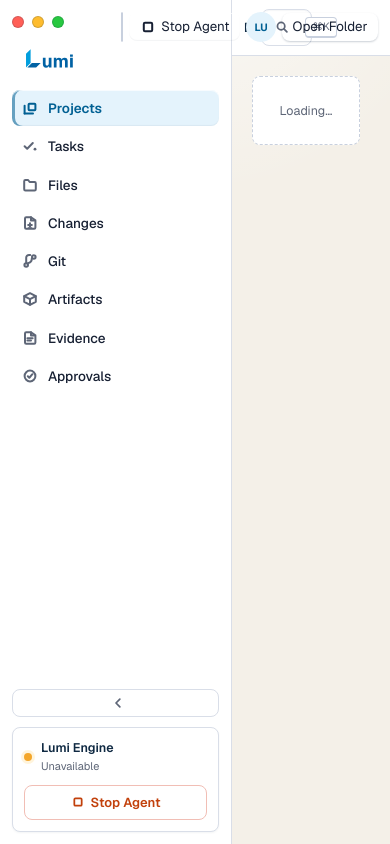
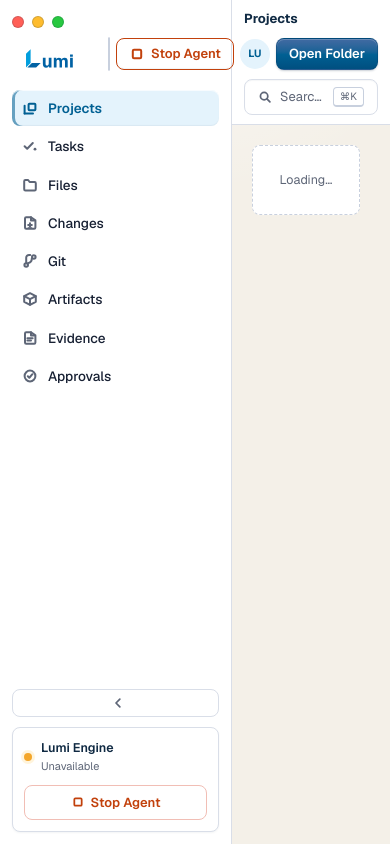
Before and after one commit to RunLumi/lumi-agents, a React app in the folder apps/desktop/ui/: page / in a window 390 px wide. Built offline with nearby package versions, Linux system fonts and the light colour scheme.

Commit message:
fix(desktop): harden shadcn integration

```diff
--- a/apps/desktop/ui/src/App.tsx
+++ b/apps/desktop/ui/src/App.tsx
@@ -1,8 +1,7 @@
-import { useCallback, useEffect, useState } from "react";
+import { useCallback, useEffect, useRef, useState } from "react";
 import { open as openFolderDialog } from "@tauri-apps/plugin-dialog";
 import { openPath } from "@tauri-apps/plugin-opener";
 import { Sidebar, Topbar } from "./components/chrome";
-import type { NavKey } from "./components/chrome";
 import { ProjectsHome } from "./views/ProjectsHome";
 import { ProjectDetail } from "./views/ProjectDetail";
 import type { FileRequest } from "./views/FilesTab";
@@ -13,6 +12,7 @@
 import { t, detect } from "./lib/i18n";
 import { setLang } from "./lib/i18n";
 import type { Lang } from "./lib/i18n";
+import { activeNavFor, type NavKey } from "./lib/navigation";
 import {
   emergencyStop, getOperationsSnapshot, projectListRecent, projectOpenFolder,
   projectOverview, gitStatus, taskList, changeSets, artifactsList,
@@ -50,6 +50,7 @@
   const [detailTab, setDetailTab] = useState("home");
   const [fileRequest, setFileRequest] = useState<FileRequest | null>(null);
   const [paletteOpen, setPaletteOpen] = useState(false);
+  const searchTriggerRef = useRef<HTMLButtonElement>(null);
   const [sidebarCollapsed, setSidebarCollapsed] = useState(() => {
     try { return localStorage.getItem("lumi-sidebar-collapsed") === "1"; } catch { return false; }
   });
@@ -134,6 +135,11 @@
     setLangState(next);
   }, []);
 
+  const setPaletteVisibility = useCallback((open: boolean) => {
+    setPaletteOpen(open);
+    if (!open) window.requestAnimationFrame(() => searchTriggerRef.current?.focus());
+  }, []);
+
   const stopAll = useCallback(() => {
     emergencyStop().then(() => {
       toast(t("misc.stopped"), "success");
@@ -141,7 +147,7 @@
     }).catch(() => toast(t("misc.stopFail"), "error"));
   }, []);
 
-  const activeNav: NavKey = projectId ? "tasks" : "projects";
+  const activeNav: NavKey = activeNavFor(projectId, detailTab);
   const badgeTasks = data?.tasks.filter(
     (task) => !["COMPLETED", "FAILED", "CANCELLED"].includes(task.status),
   ).length ?? 0;
@@ -156,7 +162,7 @@
       <Toaster position="bottom-right" />
       <Palette
         open={paletteOpen}
-        onOpenChange={setPaletteOpen}
+        onOpenChange={setPaletteVisibility}
         projects={projects ?? []}
         projectId={projectId}
         tasks={data?.tasks ?? []}
@@ -180,6 +186,7 @@
         <Topbar
           crumbs={crumbs}
           onSearch={() => setPaletteOpen(true)}
+          searchRef={searchTriggerRef}
           onStop={stopAll}
           lang={lang}
           onSwitch={switchLanguage}
--- a/apps/desktop/ui/src/components/chrome.tsx
+++ b/apps/desktop/ui/src/components/chrome.tsx
@@ -3,9 +3,11 @@
    Controls use shadcn/ui primitives (Button, AlertDialog, Tooltip)
    themed to the Lumi design system. */
 import { getCurrentWindow } from "@tauri-apps/api/window";
+import type { RefObject } from "react";
 import { Glyph } from "./Icons";
 import { t } from "../lib/i18n";
 import type { Lang } from "../lib/i18n";
+import type { NavKey } from "../lib/navigation";
 import { setRoute } from "../lib/ui";
 import type { OperationsSnapshot } from "../ipc/types";
 import { Button } from "@/components/ui/button";
@@ -35,10 +37,6 @@
     </div>
   );
 }
-
-export type NavKey =
-  | "projects" | "tasks" | "files" | "changes" | "git"
-  | "artifacts" | "evidence" | "approvals";
 
 const NAV: { key: NavKey; glyph: string; i18n: string }[] = [
   { key: "projects", glyph: "project", i18n: "nav.projects" },
@@ -146,12 +144,13 @@
   );
 }
 
-export function Topbar({ crumbs, onSearch, onStop, lang, onSwitch, right }: {
+export function Topbar({ crumbs, onSearch, onStop, lang, onSwitch, searchRef, right }: {
   crumbs: { label: string; go?: string }[];
   onSearch: () => void;
   onStop: () => void;
   lang: Lang;
   onSwitch: (lang: Lang) => void;
+  searchRef?: RefObject<HTMLButtonElement | null>;
   right?: React.ReactNode;
 }) {
   return (
@@ -168,7 +167,7 @@
           ),
         )}
       </div>
-      <button className="searchbox" onClick={onSearch} title={t("misc.searchTitle")}>
+      <button ref={searchRef} className="searchbox" onClick={onSearch} title={t("misc.searchTitle")}>
         <Glyph name="search" className="search-ico" />
         <span className="search-ph">{t("misc.searchPlaceholder")}</span>
         <span className="kbd">⌘K</span>
--- a/apps/desktop/ui/src/components/palette.tsx
+++ b/apps/desktop/ui/src/components/palette.tsx
@@ -61,11 +61,17 @@
   };
 
   return (
-    <CommandDialog open={open} onOpenChange={onOpenChange}>
+    <CommandDialog
+      open={open}
+      onOpenChange={onOpenChange}
+      title={t("palette.title")}
+      description={t("palette.description")}
+    >
       <CommandInput
         value={query}
         onValueChange={setQuery}
         placeholder={t("palette.placeholder")}
+        aria-label={t("palette.placeholder")}
       />
       <CommandList>
         <CommandEmpty>{t("palette.noMatches")}</CommandEmpty>
--- a/apps/desktop/ui/src/lib/i18n.ts
+++ b/apps/desktop/ui/src/lib/i18n.ts
@@ -117,6 +117,7 @@
       "tasks.newSub": "Give Lumi a goal for this project. The task is durable and resumes after restart.",
       "tasks.create": "Create Task",
       "tasks.placeholder": "e.g. Implement OAuth login and make all tests pass",
+      "tasks.goalLabel": "Task goal",
       "tasks.none": "No tasks yet.",
       "tasks.describeGoal": "Describe the goal first.",
       "tasks.created": "Task created.",
@@ -124,8 +125,11 @@
       "tasks.runningNow": "executing",
       "provider.notConfigured": "Add a model provider to run tasks on this project.",
       "provider.endpoint": "Endpoint (e.g. https://api.openai.com)",
+      "provider.endpointLabel": "Provider endpoint",
       "provider.model": "Model (e.g. gpt-4o-mini)",
+      "provider.modelLabel": "Provider model",
       "provider.apiKey": "API key",
+      "provider.apiKeyLabel": "Provider API key",
       "provider.save": "Save provider",
       "provider.saved": "Provider ready.",
       "provider.configured": "Provider ready for this session. Work executes on your machine through the gated loop.",
@@ -155,11 +159,13 @@
       "files.up": "Up one level",
       "files.searchPlaceholder": "Search file names…",
       "files.searchContent": "Search inside files…",
+      "files.searchLabel": "File search",
       "files.searchButton": "Search",
       "files.fileName": "File name",
       "files.textContent": "Content",
       "files.newFile": "New file",
       "files.newFilePlaceholder": "path/to/new-file.md",
+      "files.newFileLabel": "New file path",
       "files.delete": "Delete",
       "files.deleteConfirm": "Delete this file? The project service refuses the write if the file changed on disk since you opened it.",
       // changes
@@ -184,6 +190,7 @@
       "git.cleanTree": "Working tree is clean.",
       "git.file": "File", "git.statusCol": "Status",
       "git.commitMsg": "Commit message (commits exactly the files you ticked)",
+      "git.commitMsgLabel": "Commit message",
       "git.commitSelected": "Commit Selected",
       "git.pathScoped": "Commits are path-scoped: Lumi never sweeps in your other staged work.",
       "git.tickFirst": "Tick files and write a message first.",
@@ -195,6 +202,7 @@
       "git.rNone": "none recorded", "git.rBranch": "Branch",
       "git.rPush": "Push", "git.rPushDetail": "requires approval — not exposed locally",
       "git.branches": "Branches", "git.newBranch": "feature/my-branch",
+      "git.newBranchLabel": "New branch name",
       "git.create": "Create", "git.created": "Branch created.",
       "git.current": "Current", "git.switchTo": "Switch",
       "git.recentCommits": "Recent Commits", "git.noCommits": "No commits yet.",
@@ -221,6 +229,7 @@
       "preview.tooLarge": "File exceeds the 10 MiB preview limit.",
       "preview.csv": "Literal table — no type conversion",
       "preview.pdfSearch": "Search in PDF…",
+      "preview.pdfSearchLabel": "Search within PDF",
       "preview.pdfSearchGo": "Find",
       "preview.pdfNoHits": "No matches.",
       "preview.pdfPage": "Page",
@@ -256,7 +265,10 @@
       "settings.noteBody": "Local by design. Secure by default. In your control.",
       "settings.removeConfirm": "Remove this project from Lumi? The folder on disk is not touched.",
       "settings.relinkPrompt": "New absolute path of the project root:",
+      "settings.relinkLabel": "Project root path",
       // palette
+      "palette.title": "Command palette",
+      "palette.description": "Search and navigate Lumi without leaving your current work.",
       "palette.placeholder": "Search projects, files, tasks…",
       "palette.ask": "Ask Lumi to do anything…",
       "palette.all": "All results", "palette.jumpTo": "Jump to",
@@ -369,6 +381,7 @@
       "tasks.newSub": "Đặt mục tiêu cho Lumi trong dự án này. Công việc được lưu bền và tiếp tục sau khi khởi động lại.",
       "tasks.create": "Tạo công việc",
       "tasks.placeholder": "vd. Thêm đăng nhập OAuth và.make tất cả test pass",
+      "tasks.goalLabel": "Mục tiêu công việc",
       "tasks.none": "Chưa có công việc.",
       "tasks.describeGoal": "Hãy mô tả mục tiêu trước.",
       "tasks.created": "Đã tạo công việc.",
@@ -376,8 +389,11 @@
       "tasks.runningNow": "đang thực hiện",
       "provider.notConfigured": "Thêm nhà cung cấp mô hình để chạy task trên dự án này.",
       "provider.endpoint": "Endpoint (vd. https://api.openai.com)",
+      "provider.endpointLabel": "Endpoint nhà cung cấp",
       "provider.model": "Mô hình (vd. gpt-4o-mini)",
+      "provider.modelLabel": "Mô hình nhà cung cấp",
       "provider.apiKey": "API key",
+      "provider.apiKeyLabel": "API key nhà cung cấp",
       "provider.save": "Lưu nhà cung cấp",
       "provider.saved": "Nhà cung cấp đã sẵn sàng.",
       "provider.configured": "Nhà cung cấp sẵn sàng cho phiên này. Công việc chạy trên máy bạn qua vòng lặp có kiểm soát.",
@@ -405,11 +421,13 @@
       "files.up": "Lên một cấp",
       "files.searchPlaceholder": "Tìm tên tệp…",
       "files.searchContent": "Tìm trong tệp…",
+      "files.searchLabel": "Tìm kiếm tệp",
       "files.searchButton": "Tìm kiếm",
       "files.fileName": "Tên tệp",
       "files.textContent": "Nội dung",
       "files.newFile": "Tệp mới",
       "files.newFilePlaceholder": "duong-dan/tep-moi.md",
+      "files.newFileLabel": "Đường dẫn tệp mới",
       "files.delete": "Xóa",
       "files.deleteConfirm": "Xóa tệp này? Dịch vụ dự án sẽ từ chối nếu tệp đã thay đổi trên đĩa kể từ khi bạn mở nó.",
       "changes.title": "Bộ thay đổi của Lumi",
@@ -432,6 +450,7 @@
       "git.cleanTree": "Working tree sạch.",
       "git.file": "Tệp", "git.statusCol": "Trạng thái",
       "git.commitMsg": "Thông điệp commit (chỉ commit đúng các tệp bạn chọn)",
+      "git.commitMsgLabel": "Thông điệp commit",
       "git.commitSelected": "Commit mục đã chọn",
       "git.pathScoped": "Commit được giới hạn theo đường dẫn: Lumi không bao giờ kéo theo phần staged khác của bạn.",
       "git.tickFirst": "Chọn tệp và viết thông điệp trước.",
@@ -443,6 +462,7 @@
       "git.rNone": "chưa có", "git.rBranch": "Nhánh",
       "git.rPush": "Đẩy lên remote", "git.rPushDetail": "cần phê duyệt — không được cấp local",
       "git.branches": "Nhánh", "git.newBranch": "feature/nhanh-moi",
+      "git.newBranchLabel": "Tên nhánh mới",
       "git.create": "Tạo", "git.created": "Đã tạo nhánh.",
       "git.current": "Hiện tại", "git.switchTo": "Chuyển",
       "git.recentCommits": "Commit gần đây", "git.noCommits": "Chưa có commit.",
@@ -469,6 +489,7 @@
       "preview.tooLarge": "Tệp vượt giới hạn xem trước 10 MiB.",
       "preview.csv": "Bảng nguyên văn — không chuyển kiểu",
       "preview.pdfSearch": "Tìm trong PDF…",
+      "preview.pdfSearchLabel": "Tìm trong PDF",
       "preview.pdfSearchGo": "Tìm",
       "preview.pdfNoHits": "Không có kết quả.",
       "preview.pdfPage": "Trang",
@@ -501,6 +522,7 @@
       "settings.noteBody": "Local bởi thiết kế. Bảo mật mặc định. Trong tầm kiểm soát của bạn.",
       "settings.removeConfirm": "Xóa dự án này khỏi Lumi? Thư mục trên đĩa không bị ảnh hưởng.",
       "settings.relinkPrompt": "Đường dẫn tuyệt đối mới của gốc dự án:",
+      "settings.relinkLabel": "Đường dẫn gốc dự án",
       "projects.openFolder": "Mở thư mục",
       "misc.loading": "Đang tải…",
       "misc.projectOpened": "Đã mở dự án.",
@@ -518,6 +540,8 @@
       "misc.collapseMenu": "Thu gọn menu",
       "misc.searchTitle": "Tìm kiếm",
       "misc.searchPlaceholder": "Tìm dự án, tệp, công việc…",
+      "palette.title": "Bảng lệnh",
+      "palette.description": "Tìm kiếm và điều hướng Lumi mà không rời công việc hiện tại.",
       "palette.placeholder": "Tìm dự án, tệp, công việc…",
       "palette.ask": "Yêu cầu Lumi làm bất cứ điều gì…",
       "palette.all": "Tất cả kết quả", "palette.jumpTo": "Đi tới",
--- /dev/null
+++ b/apps/desktop/ui/src/lib/navigation.ts
@@ -0,0 +1,13 @@
+export type NavKey =
+  | "projects" | "tasks" | "files" | "changes" | "git"
+  | "artifacts" | "evidence" | "approvals";
+
+const PROJECT_NAV_KEYS = new Set<NavKey>([
+  "tasks", "files", "changes", "git", "artifacts", "evidence", "approvals",
+]);
+
+/** Maps the visible Project tab to the matching sidebar destination. */
+export function activeNavFor(projectId: string | null, detailTab: string): NavKey {
+  if (!projectId || detailTab === "home") return "projects";
+  return PROJECT_NAV_KEYS.has(detailTab as NavKey) ? detailTab as NavKey : "projects";
+}
--- a/apps/desktop/ui/src/styles/lumi.css
+++ b/apps/desktop/ui/src/styles/lumi.css
@@ -4,6 +4,10 @@
    authority, navy-tinted elevation, lit surfaces. Light-only.
    ================================================================== */
 
+/* Tailwind v4 utilities must be able to override these defaults. Keep the
+   reset and Lumi primitives in named layers; unlayered selectors would win
+   over shadcn/Radix utility variants by cascade order. */
+@layer base {
 :root {
   color-scheme: light;
 
@@ -138,14 +142,15 @@
   --motion-slow: 260ms;
   --ease-out: cubic-bezier(0.2, 0.8, 0.2, 1);
 
-  font-size: 14px;
+  /* Tailwind rem utilities and DESIGN.md §16.2 use a 16px desktop base. */
+  font-size: 16px;
 }
 
 * { box-sizing: border-box; }
 html, body { margin: 0; height: 100%; }
 body {
   font-family: var(--font-sans);
-  font-size: var(--text-base);
+  font-size: 1rem;
   color: var(--color-ink);
   background: var(--color-paper-white);
   background-image: var(--canvas-glow);
@@ -163,6 +168,9 @@
    stroke-width is authored 2.5 in the viewBox => 2px rendered (small rendering). */
 svg { width: 16px; height: 16px; flex: none; stroke-width: 2.5; }
 svg[fill="currentColor"], .tl svg { stroke-width: 2.5; }
+}
+
+@layer components {
 .hidden { display: none !important; }
 .spacer { flex: 1; }
 .muted { color: var(--color-soft-slate); }
@@ -540,7 +548,7 @@
   color: var(--color-soft-slate);
   padding: 16px; width: 100%;
   display: flex; align-items: center; justify-content: center; gap: 10px;
-  font-size: 13px;
+  font-size: 1rem;
 }
 .dropzone:hover { border-color: var(--color-lumi-blue); color: var(--color-lumi-blue); background: var(--color-lumi-blue-soft); }
 .dropzone svg { width: 16px; height: 16px; }
@@ -654,9 +662,10 @@
 }
 
 @media (max-width: 900px) {
-  .topbar { gap: 8px; padding-inline: 12px; }
-  .searchbox { flex-basis: 160px; }
-  .topbar-right { min-width: 0; gap: 6px; }
+  .topbar { flex-wrap: wrap; gap: 8px; padding-inline: 12px; }
+  .breadcrumb { flex: 1 1 auto; }
+  .searchbox { order: 3; flex: 1 1 100%; max-width: none; margin: 0; }
+  .topbar-right { order: 2; min-width: 0; gap: 6px; }
 }
 
 .progress-track { height: 6px; border-radius: var(--radius-pill); background: var(--color-paper-white); border: 1px solid var(--color-border-subtle); overflow: hidden; margin: 10px 0 4px; }
@@ -981,8 +990,9 @@
   box-shadow: 0 0 0 2px color-mix(in oklch, var(--color-lumi-blue) 25%, transparent);
 }
 .textarea { min-height: 80px; resize: vertical; }
-.field { margin-bottom: 10px; }
-.field-label { display: block; font-size: 11.5px; font-weight: 600; color: var(--color-soft-slate); margin-bottom: 5px; }
+.field { margin-bottom: 10px; min-width: 0; }
+.inline-form > .field { flex: 1; }
+.field-label { display: block; font-size: var(--text-xs); font-weight: 600; color: var(--color-soft-slate); margin-bottom: 5px; }
 .inline-form { display: flex; gap: 8px; align-items: center; }
 .inline-form .input { flex: 1; }
 
@@ -999,3 +1009,4 @@
     backdrop-filter: none;
   }
 }
+}
--- a/apps/desktop/ui/src/views/PdfPreview.tsx
+++ b/apps/desktop/ui/src/views/PdfPreview.tsx
@@ -6,6 +6,7 @@
    bundle (§30.15). */
 import { useEffect, useMemo, useRef, useState } from "react";
 import { t } from "../lib/i18n";
+import { Field } from "@/components/ui/field";
 
 const MAX_SEARCH_PAGES = 200;
 
@@ -119,13 +120,16 @@
   return (
     <div>
       <div className="inline-form">
+        <Field id="pdf-search" label={t("preview.pdfSearchLabel")}>
           <input
+            id="pdf-search"
             className="input"
             value={query}
             onChange={(e) => setQuery(e.target.value)}
             placeholder={t("preview.pdfSearch")}
             onKeyDown={(e) => e.key === "Enter" && search()}
           />
+        </Field>
         <button className="btn btn-sm" onClick={search}>{t("preview.pdfSearchGo")}</button>
         <span className="muted small">
           {numPages > 0 ? `${numPages} pages` : t("misc.loading")}
```
Also changed, not shown: apps/desktop/ui/src/components/ui/command.tsx (+8 -2 lines), apps/desktop/ui/src/components/ui/field.tsx (added, +21 -0 lines), apps/desktop/ui/src/tests/navigation.test.ts (added, +10 -0 lines), apps/desktop/ui/src/tests/tokens.test.ts (+8 -2 lines), apps/desktop/ui/src/views/FilesTab.tsx (+7 -0 lines), apps/desktop/ui/src/views/ProjectDetail.tsx (+13 -1 lines), apps/desktop/ui/src/views/TasksPanel.tsx (+10 -3 lines). Lines whose indentation alone changed are shown as unchanged.
